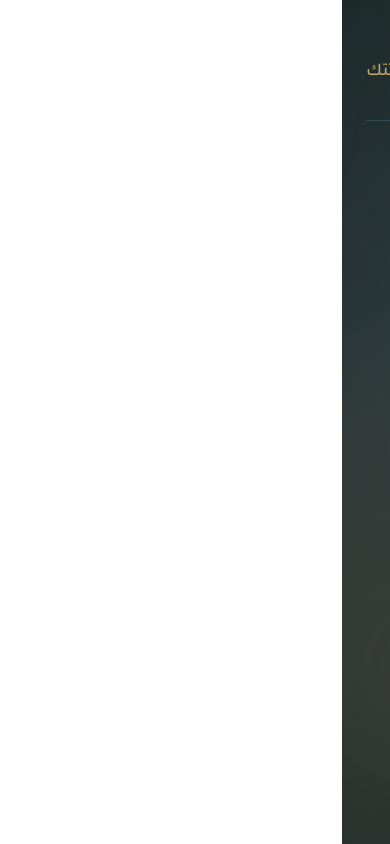
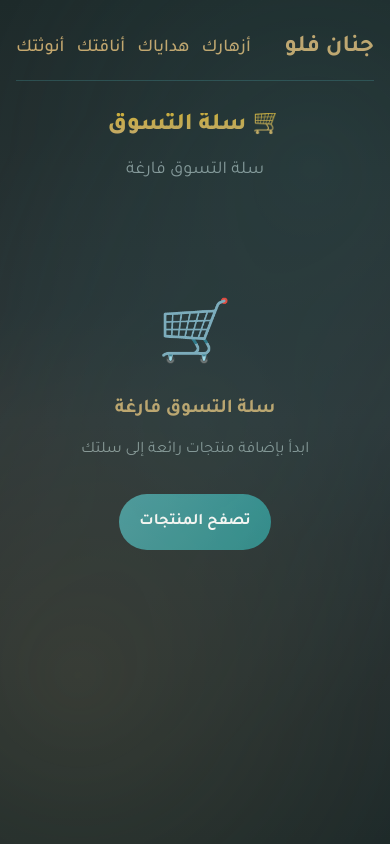
Before and after one commit to r1eox/JENANFLO, a Next.js app: page /cart in a window 390 px wide. Built offline with nearby package versions, Linux system fonts and the light colour scheme.

Commit message:
fix: mobile CSS - overflow, grid, fonts responsive

```diff
--- a/src/app/globals.css
+++ b/src/app/globals.css
@@ -47,3 +47,60 @@
   --color-bg-dark: #2D3436;
   --color-bg-darker: #1E2A2A;
 }
+
+/* ========== تحسينات الجوال ========== */
+
+/* منع أي عنصر من التجاوز أفقياً */
+html, body {
+  overflow-x: hidden;
+  max-width: 100vw;
+}
+*, *::before, *::after {
+  box-sizing: border-box;
+}
+
+/* جداول — تمرير أفقي بدلاً من الطفح */
+table {
+  display: block;
+  width: 100%;
+  overflow-x: auto;
+  -webkit-overflow-scrolling: touch;
+}
+
+/* صور — لا تتجاوز حاوياتها */
+img {
+  max-width: 100%;
+  height: auto;
+}
+
+/* أزرار — لا تنكسر النص */
+button, a {
+  word-break: keep-all;
+}
+
+/* نصوص عريضة — تصغير على الجوال */
+@media (max-width: 640px) {
+  h1 { font-size: clamp(1.5rem, 6vw, 2.5rem) !important; }
+  h2 { font-size: clamp(1.2rem, 5vw, 2rem) !important; }
+  h3 { font-size: clamp(1rem, 4vw, 1.5rem) !important; }
+
+  /* padding أقل على الجوال */
+  .p-6 { padding: 1rem !important; }
+  .p-8 { padding: 1.25rem !important; }
+  .px-6 { padding-left: 1rem !important; padding-right: 1rem !important; }
+  .px-8 { padding-left: 1.25rem !important; padding-right: 1.25rem !important; }
+
+  /* شبكة المنتجات — عمودان على الجوال */
+  .grid-cols-3, .grid-cols-4 {
+    grid-template-columns: repeat(2, minmax(0, 1fr)) !important;
+  }
+
+  /* gap أصغر */
+  .gap-8 { gap: 1rem !important; }
+  .gap-6 { gap: 0.75rem !important; }
+
+  /* فوتر — عمود واحد */
+  footer .grid {
+    grid-template-columns: 1fr !important;
+  }
+}
```
